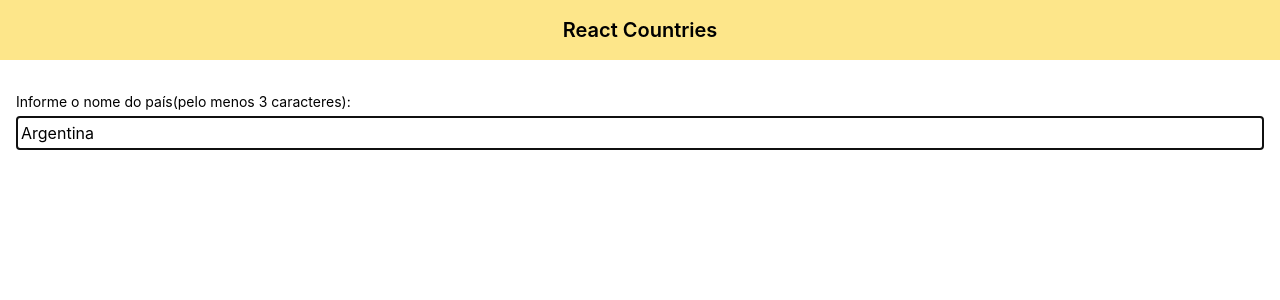
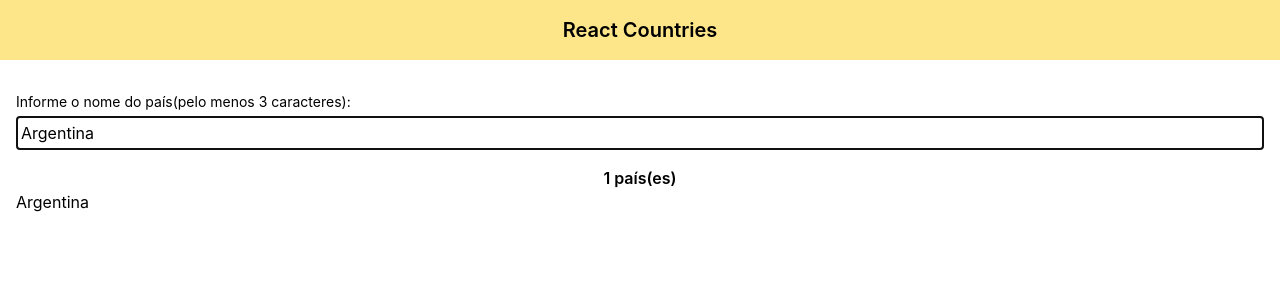
Before and after one commit to AlexandreKimura/react-coutries, a React (Create React App) app: page / in a window 1280 px wide. Shown: the top 300 px of the page. Built offline with nearby package versions, Linux system fonts and the light colour scheme.

Commit message:
Create Country component

```diff
--- /dev/null
+++ b/src/components/Countries.jsx
@@ -0,0 +1,19 @@
+import Country from "./Country";
+
+export default function Countries({ children: countries = [] }) {
+  return (
+    <div>
+      <h2 className="text-center font-semibold">
+        {countries.length} país(es)
+      </h2>
+
+      {
+        countries.map(country => {
+          return (
+            <Country key={country.id}>{country}</Country>
+          )
+        })
+      }
+    </div>
+  )
+}
--- /dev/null
+++ b/src/components/Country.jsx
@@ -0,0 +1,12 @@
+export default function Country({children: country = null}) {
+
+    if(!country) {
+      return <div>Impossível renderizar o país</div>
+    }
+
+    return (
+      <div>
+        {country.name}
+      </div>
+    )
+}
--- a/src/pages/ReactCountriesPage.jsx
+++ b/src/pages/ReactCountriesPage.jsx
@@ -1,4 +1,5 @@
 import { useState } from "react"
+import Countries from "../components/Countries"
 import Header from "../components/Header"
 import Main from "../components/Main"
 import TextInput from "../components/TextInput"
@@ -13,7 +14,7 @@ export default function ReactCountriesPage() {
     setCountryFilter(newCountryFilter)
   }
 
-  const countryFilterLowerCase = countryFilter.toLocaleLowerCase()
+  const countryFilterLowerCase = countryFilter.trim().toLocaleLowerCase()
 
   const filteredCountries = countryFilterLowerCase.length >= 3
     ? allCountries.filter(({ nameLowerCase }) => {
@@ -32,6 +33,9 @@ export default function ReactCountriesPage() {
           onInputChange={handleCountryFilterChange}
           autoFocus
         />
+
+      <Countries>{filteredCountries}</Countries>
+
       </Main>
     </div>
   )
```
